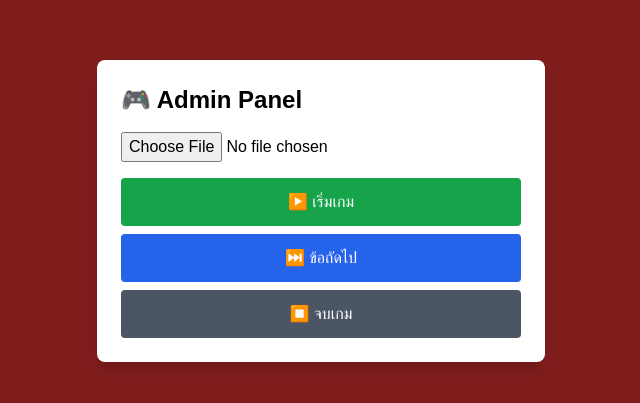
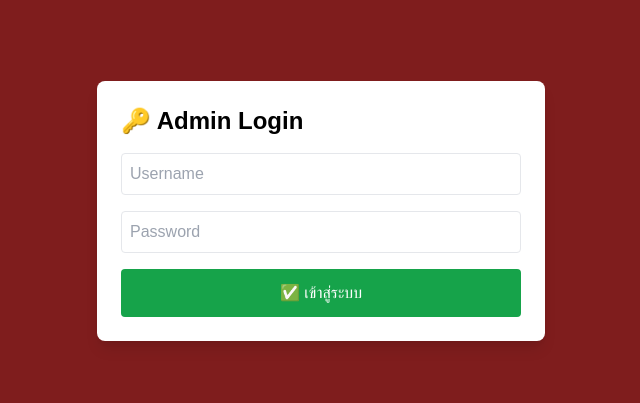
Before and after one commit to Sornkitja/soc-quiz, a Next.js app: page /admin in a window 1280 px wide. Shown: the part 189-592 px from the top of the page, without its empty margins (319-959 px from the left). Built offline with nearby package versions, Linux system fonts and the light colour scheme.

Commit message:
feat: restructure admin flow with start & play control

```diff
--- a/src/pages/admin-play.tsx
+++ b/src/pages/admin-play.tsx
@@ -1,7 +1,7 @@
 import { useEffect, useState } from 'react';
+import { ref, onValue, set } from 'firebase/database';
+import { db } from '../firebase';
 import { useRouter } from 'next/router';
-import { db } from '../firebase';
-import { ref, set, get } from 'firebase/database';
 
 export default function AdminPlay() {
   const router = useRouter();
@@ -9,58 +9,57 @@ export default function AdminPlay() {
   const [questions, setQuestions] = useState<any[]>([]);
   const [currentIndex, setCurrentIndex] = useState(0);
 
-  // ✅ ตรวจสิทธิ์ admin
+  // โหลดคำถามจาก Firebase เมื่อเข้า
   useEffect(() => {
-    if (localStorage.getItem('isAdmin') !== 'true') {
-      router.push('/admin-start');
-    }
+    const qRef = ref(db, `questions/${room}`);
+    const unsub = onValue(qRef, (snap) => {
+      const val = snap.val() || [];
+      setQuestions(val);
+    });
+    return () => unsub();
   }, []);
 
-  // ✅ โหลดคำถามจาก DB
-  useEffect(() => {
-    const fetchQuestions = async () => {
-      const snapshot = await get(ref(db, `questions/${room}`));
-      if (snapshot.exists()) {
-        setQuestions(snapshot.val());
-      } else {
-        alert('ไม่พบคำถาม!');
-        router.push('/admin-start');
-      }
-    };
-    fetchQuestions();
-  }, []);
-
-  const sendNextQuestion = async () => {
+  // ปล่อยข้อถัดไป
+  const handleNext = () => {
     if (currentIndex >= questions.length) {
       alert('✅ คำถามหมดแล้ว!');
-      await set(ref(db, `gameStatus/${room}`), 'ended');
-      router.push('/leaderboard');
       return;
     }
     const q = questions[currentIndex];
-    await set(ref(db, `currentQuestion/${room}`), q);
-    await set(ref(db, `gameStatus/${room}`), 'playing');
+    set(ref(db, `currentQuestion/${room}`), q);
     setCurrentIndex(currentIndex + 1);
+  };
 
-    // หลังส่งรอ 30 วินาที แล้วล้างกลับ waiting room
-    setTimeout(async () => {
-      await set(ref(db, `currentQuestion/${room}`), null);
-      await set(ref(db, `gameStatus/${room}`), 'waiting');
-    }, 30 * 1000);
+  // จบเกม
+  const handleEndGame = () => {
+    set(ref(db, `gameStatus/${room}`), 'ended');
+    router.push('/leaderboard');
   };
 
   return (
     <div
       className="min-h-screen bg-cover bg-center flex flex-col items-center justify-center p-6"
-      style={{ backgroundImage: "url('/bg-firstpage.png')" }}
+      style={{ backgroundImage: "url('/bg-play.png')" }}
     >
-      <button
-        onClick={sendNextQuestion}
-        disabled={!questions.length}
-        className="bg-green-600 hover:bg-green-700 text-white text-3xl font-bold px-12 py-6 rounded-xl shadow-xl"
-      >
-        ⏭️ ข้อถัดไป
-      </button>
+      <div className="bg-white bg-opacity-90 p-8 rounded shadow text-center max-w-md w-full">
+        <h1 className="text-2xl font-bold mb-4">🗂️ ควบคุมข้อสอบ</h1>
+        <p className="mb-6">ข้อปัจจุบัน: {currentIndex} / {questions.length}</p>
+
+        <button
+          onClick={handleNext}
+          disabled={currentIndex >= questions.length}
+          className="bg-blue-600 hover:bg-blue-700 text-white px-8 py-4 mb-4 rounded font-bold shadow transition w-full"
+        >
+          ⏭️ ปล่อยข้อถัดไป
+        </button>
+
+        <button
+          onClick={handleEndGame}
+          className="bg-gray-600 hover:bg-gray-700 text-white px-8 py-4 rounded font-bold shadow transition w-full"
+        >
+          ⏹️ จบเกม
+        </button>
+      </div>
     </div>
   );
 }
--- a/src/pages/admin-start.tsx
+++ b/src/pages/admin-start.tsx
@@ -1,29 +1,13 @@
-import { useState, useEffect } from 'react';
 import { useRouter } from 'next/router';
+import { ref, set } from 'firebase/database';
+import { db } from '../firebase';
 
 export default function AdminStart() {
   const router = useRouter();
-  const [isAuthenticated, setIsAuthenticated] = useState(false);
-  const [username, setUsername] = useState('');
-  const [password, setPassword] = useState('');
-
-  // ตรวจว่าล็อกอินแล้ว
-  useEffect(() => {
-    if (localStorage.getItem('isAdmin') === 'true') {
-      setIsAuthenticated(true);
-    }
-  }, []);
-
-  const handleLogin = () => {
-    if (username === 'sornkitja' && password === '1234') {
-      localStorage.setItem('isAdmin', 'true');
-      setIsAuthenticated(true);
-    } else {
-      alert('❌ Username หรือ Password ไม่ถูกต้อง');
-    }
-  };
+  const room = 'SOC-QUIZ';
 
   const handleStartGame = () => {
+    set(ref(db, `gameStatus/${room}`), 'playing');
     router.push('/admin-play');
   };
 
@@ -32,38 +16,15 @@ export default function AdminStart() {
       className="min-h-screen bg-cover bg-center flex flex-col items-center justify-center p-6"
       style={{ backgroundImage: "url('/bg-firstpage.png')" }}
     >
-      {!isAuthenticated ? (
-        <div className="bg-white bg-opacity-90 p-6 rounded-lg shadow max-w-md w-full text-center">
-          <h1 className="text-2xl font-bold mb-4">🔒 Admin Login</h1>
-          <input
-            type="text"
-            placeholder="Username"
-            value={username}
-            onChange={(e) => setUsername(e.target.value)}
-            className="w-full border p-2 mb-3 rounded"
-          />
-          <input
-            type="password"
-            placeholder="Password"
-            value={password}
-            onChange={(e) => setPassword(e.target.value)}
-            className="w-full border p-2 mb-4 rounded"
-          />
-          <button
-            onClick={handleLogin}
-            className="bg-orange-500 hover:bg-orange-600 text-white px-6 py-2 rounded font-bold w-full"
-          >
-            ✅ เข้าสู่ระบบ
-          </button>
-        </div>
-      ) : (
+      <div className="bg-white bg-opacity-90 p-8 rounded shadow text-center">
+        <h1 className="text-3xl font-bold mb-4">🎯 พร้อมเริ่มเกมแล้ว!</h1>
         <button
           onClick={handleStartGame}
-          className="bg-orange-600 hover:bg-orange-700 text-white text-3xl font-bold px-10 py-6 rounded-xl shadow-xl"
+          className="bg-green-600 hover:bg-green-700 text-white text-xl px-8 py-4 rounded shadow font-bold transition"
         >
           🚀 เริ่มเกม
         </button>
-      )}
+      </div>
     </div>
   );
 }
--- a/src/pages/admin.tsx
+++ b/src/pages/admin.tsx
@@ -1,21 +1,34 @@
-// src/pages/admin.tsx
-
 import { useState } from 'react';
 import * as XLSX from 'xlsx';
 import { db } from '../firebase';
 import { ref, set, remove } from 'firebase/database';
+import { useRouter } from 'next/router';
 
 export default function Admin() {
-  const [questions, setQuestions] = useState<any[]>([]);
-  const [currentIndex, setCurrentIndex] = useState(0);
-  const room = 'SOC-QUIZ'; // รหัสห้องตายตัว หรือให้ Admin กำหนดก็ได้
+  const [username, setUsername] = useState('');
+  const [password, setPassword] = useState('');
+  const [loggedIn, setLoggedIn] = useState(false);
+  const router = useRouter();
+  const room = 'SOC-QUIZ';
 
-  // ✅ Upload & Save questions
-  const handleFileUpload = (e: React.ChangeEvent<HTMLInputElement>) => {
+  const handleLogin = () => {
+    if (username === 'sornkitja' && password === '1234') {
+      setLoggedIn(true);
+    } else {
+      alert('❌ Username หรือ Password ไม่ถูกต้อง');
+    }
+  };
+
+  const handleFileUpload = async (e: React.ChangeEvent<HTMLInputElement>) => {
     const file = e.target.files?.[0];
     if (!file) return;
+
+    // ✅ Clear questions & players เก่า
+    await remove(ref(db, `questions/${room}`));
+    await remove(ref(db, `players/${room}`));
+
     const reader = new FileReader();
-    reader.onload = async (evt) => {
+    reader.onload = (evt) => {
       const bstr = evt.target?.result;
       const wb = XLSX.read(bstr, { type: 'binary' });
       const wsname = wb.SheetNames[0];
@@ -28,87 +41,52 @@ export default function Admin() {
         answer: row[5],
       }));
 
-      setQuestions(parsed);
+      // ✅ Save to Firebase
+      set(ref(db, `questions/${room}`), parsed);
 
-      // ✅ ล้างคำถามเก่าแล้วเซฟใหม่
-      await remove(ref(db, `questions/${room}`));
-      await set(ref(db, `questions/${room}`), parsed);
-
-      alert('📤 อัปโหลดคำถามสำเร็จแล้ว!');
+      alert('✅ อัปโหลดคำถามแล้ว!');
+      router.push('/admin-start');
     };
     reader.readAsBinaryString(file);
   };
 
-  // ✅ Start Game: Reset Players + เริ่มข้อแรก
-  const handleStartGame = async () => {
-    if (!questions.length) {
-      alert('❌ กรุณาอัปโหลดคำถามก่อน');
-      return;
-    }
-
-    // ล้าง players และ currentQuestion ก่อน
-    await remove(ref(db, `players/${room}`));
-    await remove(ref(db, `currentQuestion/${room}`));
-
-    // สถานะเป็น playing
-    await set(ref(db, `gameStatus/${room}`), 'playing');
-
-    // ปล่อยข้อแรก
-    sendNextQuestion();
-  };
-
-  // ✅ ปล่อยข้อถัดไป
-  const sendNextQuestion = () => {
-    if (currentIndex >= questions.length) {
-      alert('✅ คำถามหมดแล้ว!');
-      return;
-    }
-    const q = questions[currentIndex];
-    set(ref(db, `currentQuestion/${room}`), q);
-    setCurrentIndex(currentIndex + 1);
-  };
-
-  // ✅ End Game
-  const handleEndGame = async () => {
-    await set(ref(db, `gameStatus/${room}`), 'ended');
-    alert('🚦 เกมจบแล้ว!');
-  };
-
   return (
     <div className="min-h-screen bg-red-900 text-white flex flex-col items-center justify-center p-6">
+      {!loggedIn ? (
         <div className="bg-white text-black rounded-lg p-6 max-w-md w-full shadow-lg">
-        <h1 className="text-2xl font-bold mb-4">🎮 Admin Panel</h1>
-
+          <h1 className="text-2xl font-bold mb-4">🔑 Admin Login</h1>
+          <input
+            type="text"
+            placeholder="Username"
+            value={username}
+            onChange={(e) => setUsername(e.target.value)}
+            className="border p-2 rounded w-full mb-4"
+          />
+          <input
+            type="password"
+            placeholder="Password"
+            value={password}
+            onChange={(e) => setPassword(e.target.value)}
+            className="border p-2 rounded w-full mb-4"
+          />
+          <button
+            onClick={handleLogin}
+            className="bg-green-600 hover:bg-green-700 text-white w-full py-3 rounded"
+          >
+            ✅ เข้าสู่ระบบ
+          </button>
+        </div>
+      ) : (
+        <div className="bg-white text-black rounded-lg p-6 max-w-md w-full shadow-lg">
+          <h1 className="text-2xl font-bold mb-4">📤 Upload File</h1>
           <input
             type="file"
             accept=".xlsx, .xls"
             onChange={handleFileUpload}
-          className="mb-4"
+            className="w-full"
           />
-
-        <button
-          onClick={handleStartGame}
-          disabled={!questions.length}
-          className="bg-green-600 hover:bg-green-700 text-white w-full py-3 mb-2 rounded"
-        >
-          ▶️ เริ่มเกม
-        </button>
-
-        <button
-          onClick={sendNextQuestion}
-          disabled={!questions.length}
-          className="bg-blue-600 hover:bg-blue-700 text-white w-full py-3 mb-2 rounded"
-        >
-          ⏭️ ข้อถัดไป
-        </button>
-
-        <button
-          onClick={handleEndGame}
-          className="bg-gray-600 hover:bg-gray-700 text-white w-full py-3 rounded"
-        >
-          ⏹️ จบเกม
-        </button>
         </div>
+      )}
     </div>
   );
 }
```
Lines whose indentation alone changed are shown as unchanged.
